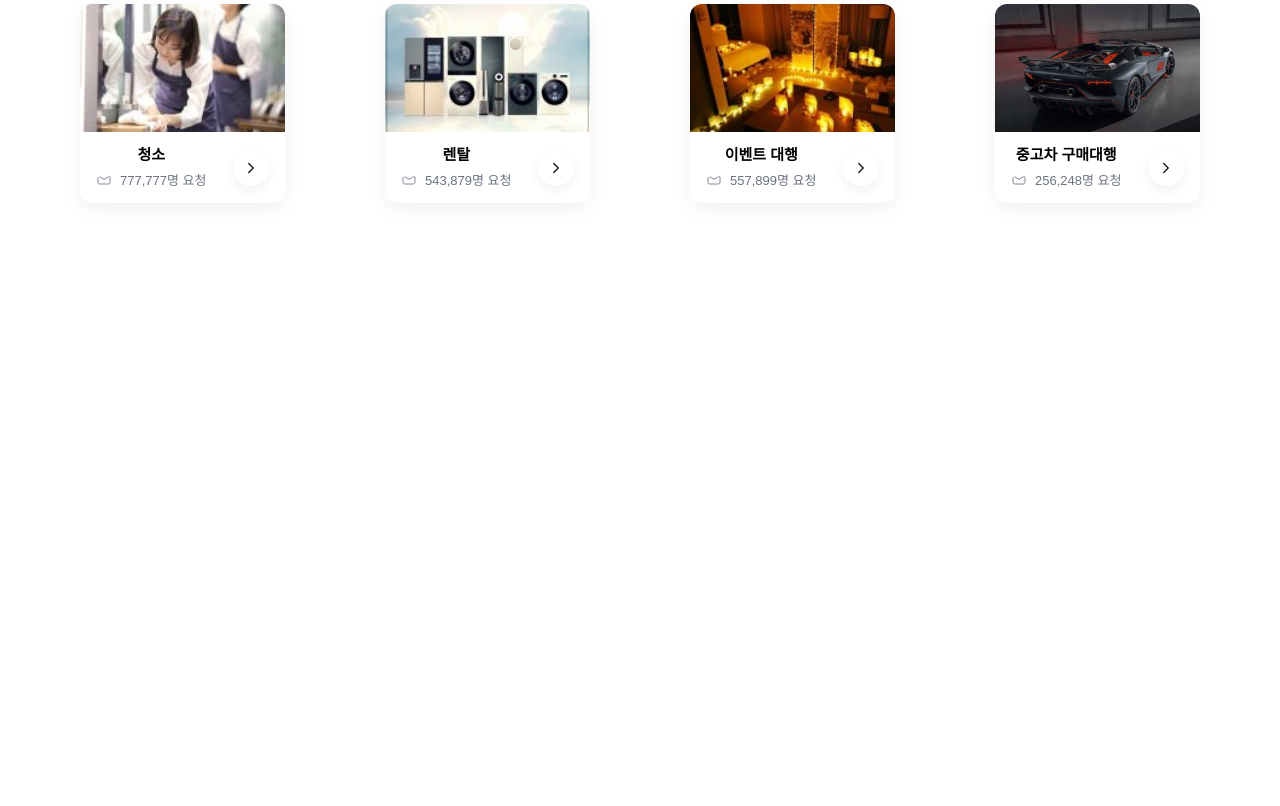
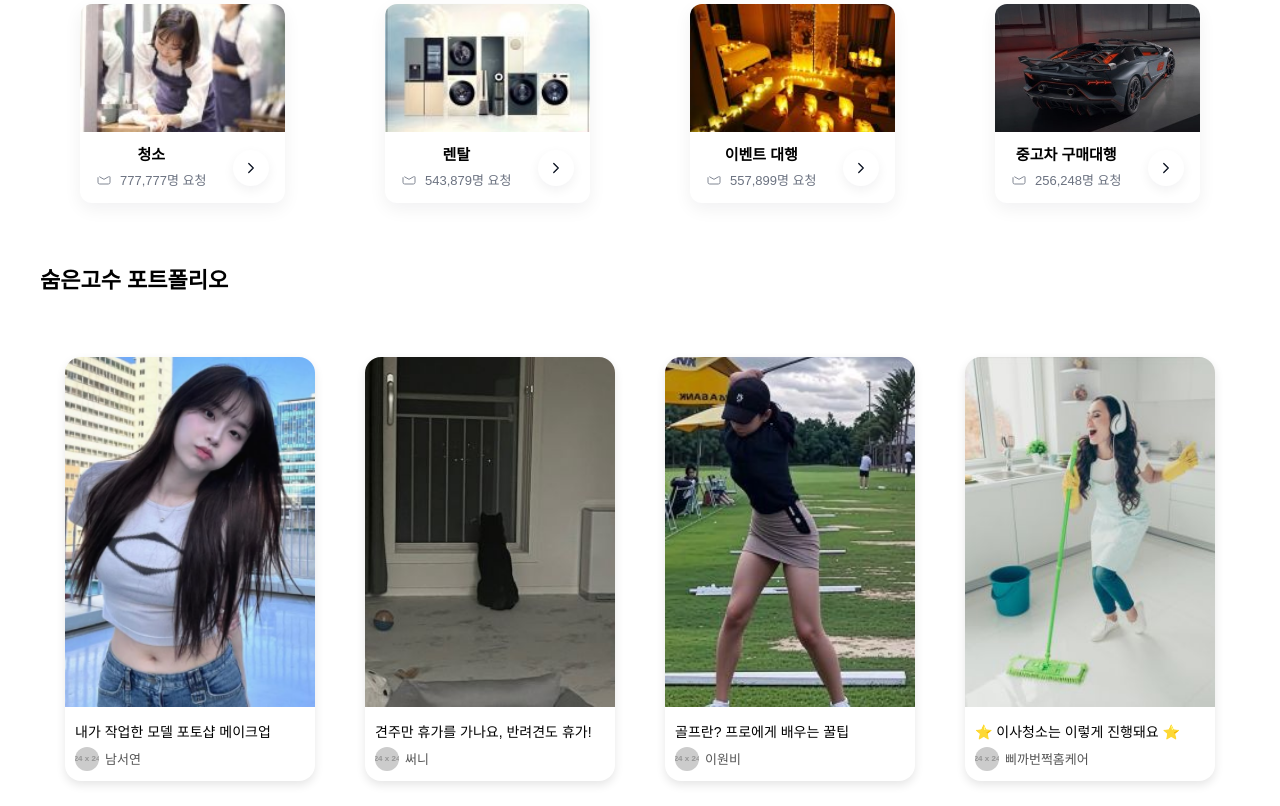
Before and after one commit to nextlevelproject/talentproject, a Flask app: template talent/templates/25_09_26 정연덕.html in a window 1280 px wide. Shown: the part 977-1783 px from the top of the page. Before the commit the page ends 1164 px from the top, so only its background shows below. Run offline with Flask 3, Linux system fonts and the light colour scheme; the template is opened without the code that fills it, so the values that code supplies are empty; grey boxes labelled with a size stand in for pictures from a placeholder-image service; parts of the project's set-up code (start-up, migrations or seed data) failed here and were passed over; some libraries are stand-ins or nearby versions.

Commit message:
2025-09-26

```diff
--- a/talent/templates/25_09_26 정연덕.html
+++ b/talent/templates/25_09_26 정연덕.html
@@ -345,6 +345,84 @@
 
     /* 작은 텍스트 */
     .muted-sm{ color:var(--muted); font-size:13px; display:flex; gap:8px; align-items:center}
+
+        .container1 {
+      max-width: 1200px;
+      margin: 0 auto;
+    }
+    .header {
+      display: flex;
+      justify-content: space-between;
+      align-items: center;
+      margin-bottom: 20px;
+    }
+    .header h2 {
+      font-size: 22px;
+      font-weight: bold;
+    }
+    .view-all {
+      color: #6b2cff;
+      text-decoration: none;
+      font-size: 14px;
+    }
+    .slider1 {
+      display: flex;
+      gap: 20px;
+      overflow-x: auto;
+      scroll-behavior: smooth;
+    }
+    .card {
+      flex: 0 0 250px;
+      border-radius: 16px;
+      overflow: hidden;
+      box-shadow: 0 4px 10px rgba(0,0,0,0.1);
+      background: #fff;
+      cursor: pointer;
+      margin: 25px;
+    }
+    .card img {
+      width: 250px;
+      height: 350px;
+      object-fit: cover;
+    }
+    .card-content {
+      padding: 10px;
+    }
+    .card-content p {
+      font-size: 14px;
+      margin: 0 0 6px 0;
+      font-weight: 500;
+    }
+    .profile {
+      display: flex;
+      align-items: center;
+      font-size: 13px;
+      color: #555;
+    }
+    .profile img {
+      width: 24px;
+      height: 24px;
+      border-radius: 50%;
+      margin-right: 6px;
+    }
+    .slider-buttons {
+      display: flex;
+      justify-content: flex-end;
+      margin-top: 10px;
+    }
+    .btn {
+      background: #fff;
+      border: 1px solid #ddd;
+      border-radius: 50%;
+      width: 36px;
+      height: 36px;
+      display: flex;
+      align-items: center;
+      justify-content: center;
+      cursor: pointer;
+      box-shadow: 0 2px 5px rgba(0,0,0,0.1);
+      margin-left: 10px;
+    }
   </style>
 </head>
 <body>
@@ -436,12 +514,12 @@
         <div class="banner-text">
             <h2>100% 후불 선납 No! 만족 Yes! </h2>
             <h3>생활속의 모든 매칭</h3>
-    </div>
+  </div>
 
     <img class="banner-image" src="C:/JYD/Flask/project/talentproject/talent/static/image/브랜드아이콘2.png">
-        </div>
+      </div>
 
-          <main class="wrap" role="main">
+        <main class="wrap" role="main">
     <h1 class="section-title">숨고 인기 서비스</h1>
 
     <section class="services-grid" aria-label="인기 서비스 목록">
@@ -629,6 +707,56 @@
     </section>
   </main>
 
+        <div class="container">
+        <div class="header">
+          <h2>숨은고수 포트폴리오</h2>
+        </div>
+
+        <div class="slider" id="slider">
+          <div class="card">
+            <img src="C:/JYD/Flask/project/talentproject/talent/static/image/모델.png" alt="모델 이미지">
+            <div class="card-content">
+              <p>내가 작업한 모델 포토샵 메이크업</p>
+              <div class="profile">
+                <img src="https://placehold.co/24" alt="프로필">
+                <span>남서연</span>
+              </div>
+            </div>
+          </div>
+
+          <div class="card">
+            <img src="C:/JYD/Flask/project/talentproject/talent/static/image/강아지.jpg" alt="강아지 이미지">
+            <div class="card-content">
+              <p>견주만 휴가를 가나요, 반려견도 휴가!</p>
+              <div class="profile">
+                <img src="https://placehold.co/24" alt="프로필">
+                <span>써니</span>
+              </div>
+            </div>
+          </div>
+
+          <div class="card">
+            <img src="C:/JYD/Flask/project/talentproject/talent/static/image/골프.jpg" alt="골프 이미지">
+            <div class="card-content">
+              <p>골프란? 프로에게 배우는 꿀팁</p>
+              <div class="profile">
+                <img src="https://placehold.co/24" alt="프로필">
+                <span>이원비</span>
+              </div>
+            </div>
+          </div>
+
+          <div class="card">
+            <img src="C:/JYD/Flask/project/talentproject/talent/static/image/이사청소.jpg" alt="청소 이미지">
+            <div class="card-content">
+              <p>⭐ 이사청소는 이렇게 진행돼요 ⭐</p>
+              <div class="profile">
+                <img src="https://placehold.co/24" alt="프로필">
+                <span>삐까번쩍홈케어</span>
+              </div>
+            </div>
+          </div>
+        </div>
 
 
 
@@ -649,7 +777,11 @@
     next.addEventListener('click', () => slide(-1));
     prev.addEventListener('click', () => slide(1));
 
-    startAutoSlide();
+        const slider = document.getElementById('slider');
+    function scrollSlider(direction) {
+      const scrollAmount = 270;
+      slider.scrollBy({ left: direction * scrollAmount, behavior: 'smooth' });
+    }
   </script>
 </body>
 </html>
```
